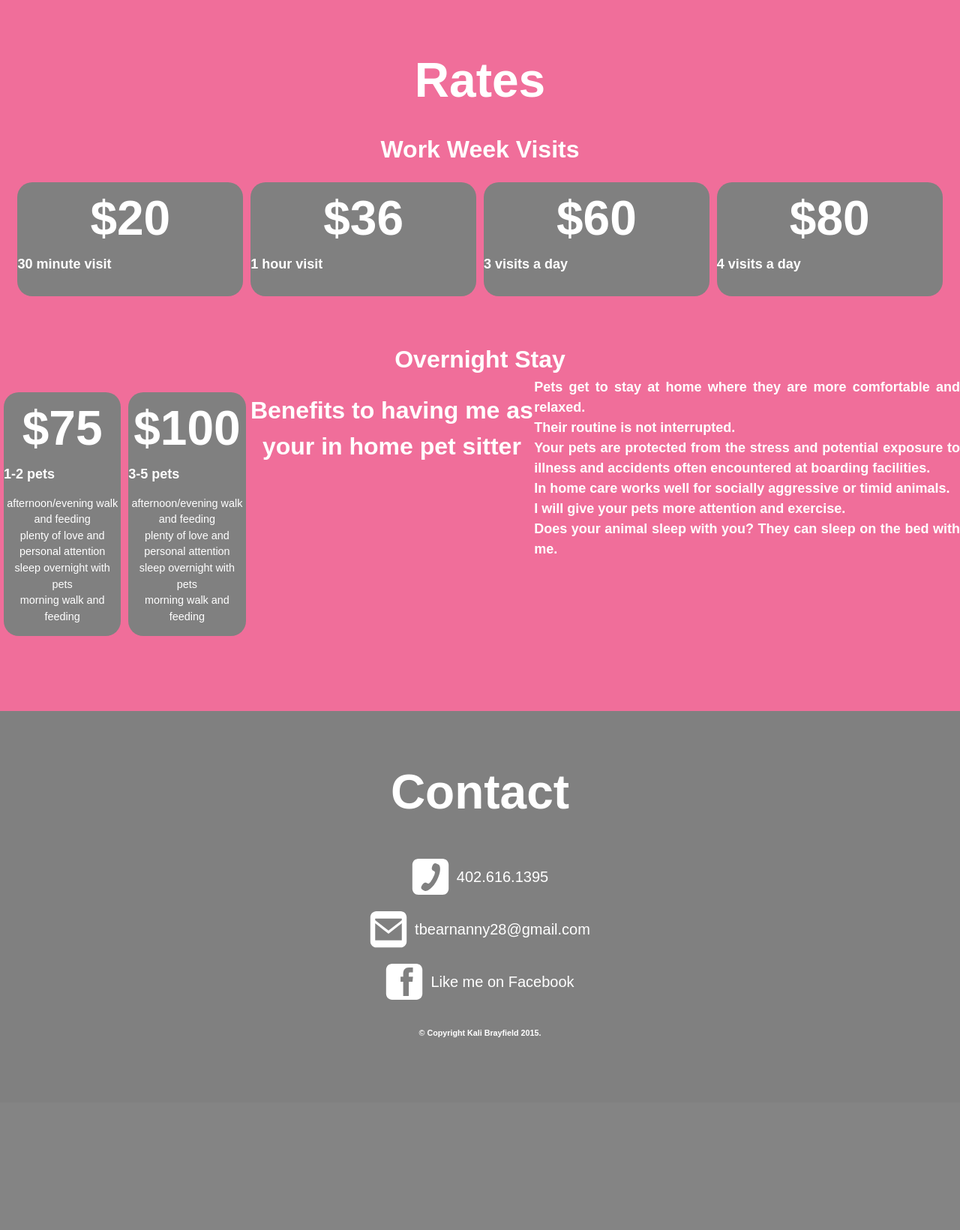
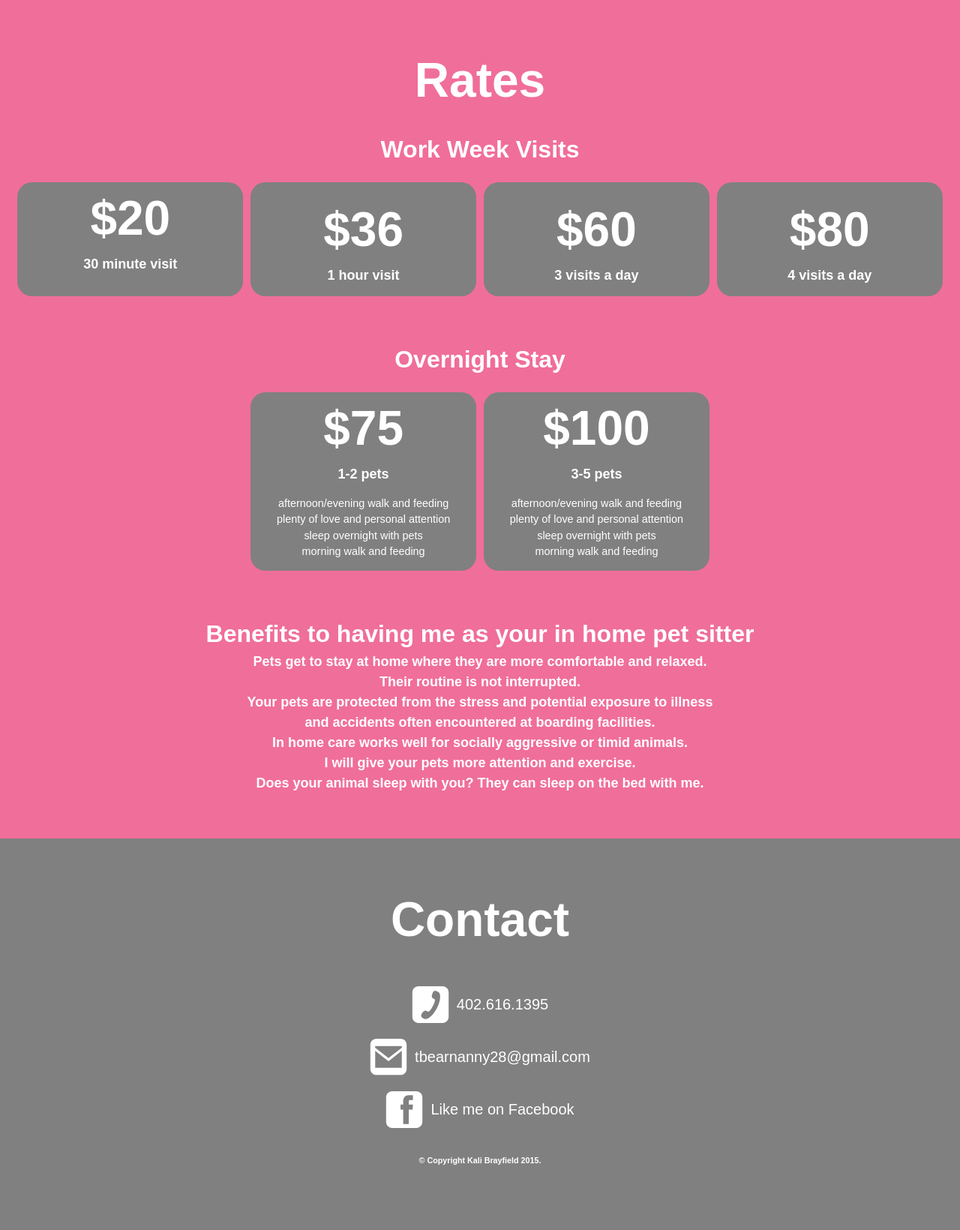
Before and after one commit to vbislife04mb/terrie, a PHP site: page / in a window 1280 px wide. Shown: the part 3770-5410 px from the top of the page at 75% size. Before the commit the page ends 5153 px from the top, so only its background shows below. Run offline with PHP 8.4, Linux system fonts and the light colour scheme.

Commit message:
desktop size finished

```diff
--- a/css/style.css
+++ b/css/style.css
@@ -138,20 +138,21 @@ li {
     padding-top: 20px; }
   .rates ul {
     display: flex;
+    flex-direction: row;
     justify-content: center; }
   .rates li {
     background-color: grey;
     border-radius: 20px;
     display: flex;
     flex-direction: column;
+    justify-content: center;
     margin: 20px 5px 40px 5px; }
   .rates p {
-    font-size: .9em;
-    text-align: center; }
+    font-size: .9em; }
   .rates h4 {
     font-size: 1.125em;
     max-width: 650px;
-    text-align: justify; }
+    align-self: center; }
 
 /*..........Contact..................*/
 .contact {
--- a/css/style.scss
+++ b/css/style.scss
@@ -167,24 +167,24 @@ li {
 	}
 	ul {
 		display: flex;
+		flex-direction: row;
 		justify-content: center;
-
 	}
 	li {
 		background-color: grey;
 		border-radius: 20px;
 		display: flex;
 		flex-direction: column;
+		justify-content: center;
 		margin: 20px 5px 40px 5px;
 		}
 	p {
 		font-size: .9em;
-		text-align: center;
 	}
 	h4 {
 		font-size: 1.125em;
 		max-width: 650px;
-		text-align: justify;
+		align-self: center;
 	}
 }
 
--- a/index.html
+++ b/index.html
@@ -71,17 +71,14 @@
       <li class="grid-3">
         <h2>$36</h2>
         <h4>1 hour visit</h4>
-        <p></p>
       </li>
       <li class="grid-3">
         <h2>$60</h2>
         <h4>3 visits a day</h4>
-        <p></p>
       </li>
       <li class="grid-3">
         <h2>$80</h2>
         <h4>4 visits a day</h4>
-        <p></p>
       </li>
     </ul>
     <h3>Overnight Stay</h3>
@@ -104,6 +101,7 @@
             morning walk and feeding
         </p>
       </li>
+    </ul>
         <h3>Benefits to having me as your in home pet sitter</h3>
         <h4>Pets get to stay at home where they are more   comfortable and relaxed.<br>
         Their routine is not interrupted.<br>
@@ -112,7 +110,6 @@
         I will give your pets more attention and exercise.<br>
         Does your animal sleep with you?  They can sleep on the bed with me.
         </h4>
-    </ul>
   </div>
 
   <div class="contact section">
```
Also changed, not shown: 1 other file.
